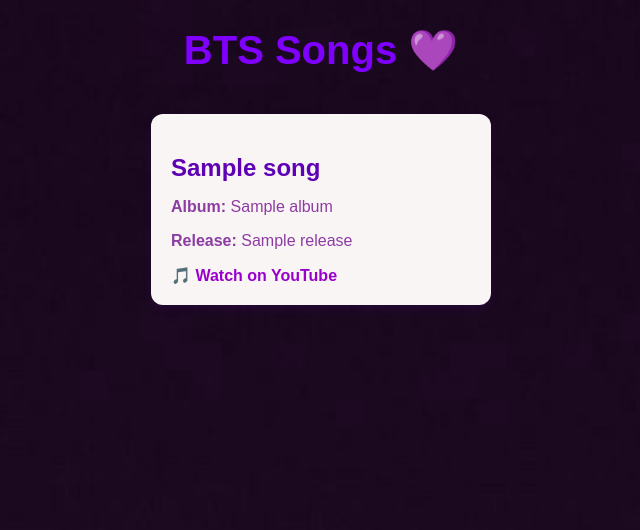
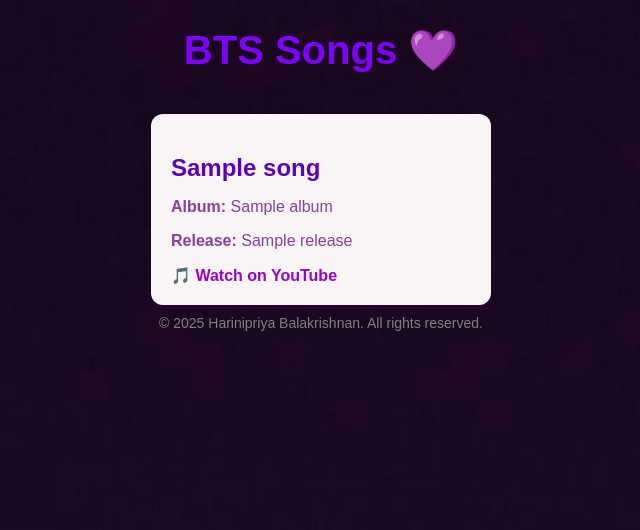
Before and after one commit to Harinipriyabalakrishnan/bts_song_site, a Flask app: template templates/index.html in a window 1280 px wide. Shown: the top 530 px of the page, without its empty margins (319-959 px from the left). Run offline with Flask 3, Linux system fonts and the light colour scheme; the template is opened without the code that fills it: most values are stand-ins (such as "Sample title", 1, 10 or a date in 2020).

Commit message:
Added author name

```diff
--- a/templates/index.html
+++ b/templates/index.html
@@ -19,3 +19,6 @@
   </div>
 </body>
 </html>
+<footer style="text-align: center; padding: 10px; font-size: 14px; color: gray;">
+    © 2025 Harinipriya Balakrishnan. All rights reserved.
+</footer>
```
